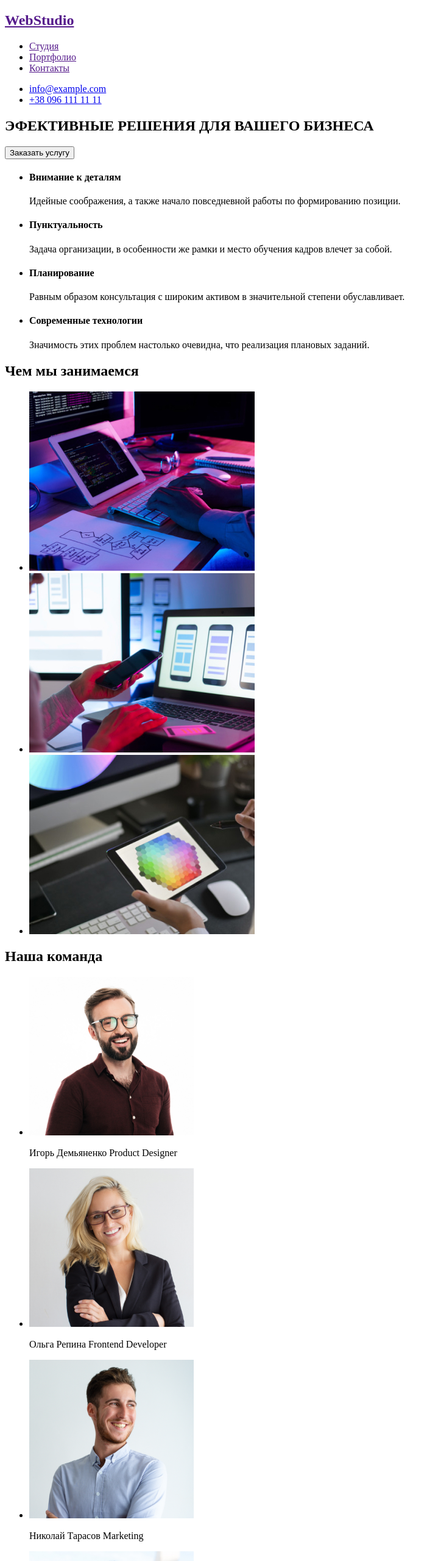
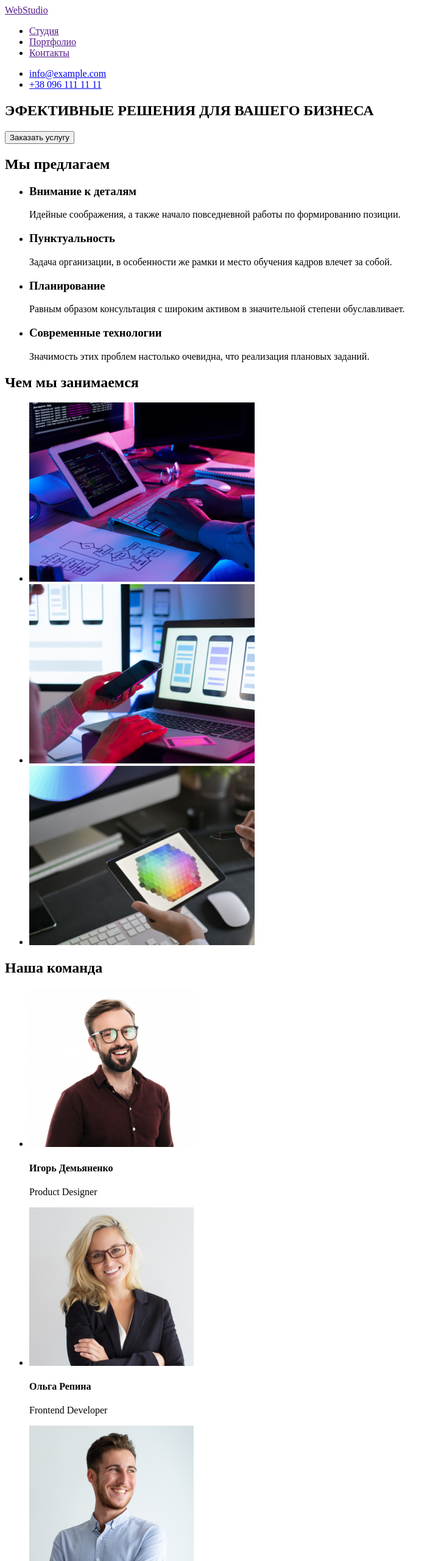
Before and after one commit to Roman10001/goit-markup-hw-01-main, a plain HTML site: page index.html in a window 1280 px wide. Shown: the top 2560 px of the page at 61% size, without its empty margins (0-719 px from the left). Drawn offline with Linux system fonts and the light colour scheme.

Commit message:
correction of errors pointed out by the mentor

```diff
--- a/index.html
+++ b/index.html
@@ -9,9 +9,9 @@
 <body>
     <!--Шапка-->
     <header>
-        <section>
 
-            <a href=""> <h2>WebStudio</h2></a>
+
+            <a href="">WebStudio</a>
             <nav>
             <ul>
 
@@ -26,7 +26,7 @@
              <li> <a href="tel:+380961111111">+38 096 111 11 11</a> </li>
              </ul>
 
-        </section>
+
 
     </header>
     <!--Основа-->
@@ -37,14 +37,15 @@
             <button type="button">Заказать услугу</button>
         </section>
         <section>
+            <h2>Мы предлагаем</h2>
             <ul>
-                <li><h4>Внимание к деталям</h4>
+                <li><h3>Внимание к деталям</h3>
                         Идейные соображения, а также начало повседневной работы по формированию позиции.</li>
-                <li><h4>Пунктуальность</h4>
+                <li><h3>Пунктуальность</h3>
                         Задача организации, в особенности же рамки и место обучения кадров влечет за собой.</li>
-                <li> <h4>Планирование</h4>
+                <li> <h3>Планирование</h3>
                         Равным образом консультация с широким активом в значительной степени обуславливает.</li>
-                <li><h4>Современные технологии</h4>
+                <li><h3>Современные технологии</h3>
                         Значимость этих проблем настолько очевидна, что реализация плановых заданий.</li>
         </ul>
         </section>
@@ -72,28 +73,32 @@
         <li> <img src="images/igor.jpg"
             alt="Игорь Демьяненко Product Designer"
             width="270"/>
-            <p>Игорь Демьяненко Product Designer</p>
+            <h4>Игорь Демьяненко</h4>
+            <p>Product Designer</p>
         </li>
 
 
         <li> <img src="images/olga.jpg"
                 alt="Ольга Репина Frontend Developer"
                 width="270"/>
-                <p>Ольга Репина Frontend Developer</p>
+                <h4>Ольга Репина</h4>
+                <p>Frontend Developer</p>
         </li>
 
 
         <li> <img src="images/nicholas.jpg"
             alt="Николай Тарасов Marketing"
             width="270"/>
-            <p> Николай Тарасов Marketing</p>
+            <h4>Николай Тарасов</h4>
+            <p>Marketing</p>
         </li>
 
 
         <li>   <img src="images/michael.jpg"
                alt="Михаил Ермаков UI Designer"
                width="270"/>
-               <p>Михаил Ермаков UI Designer</p>
+               <h4>Михаил Ермаков</h4>
+               <p>UI Designer</p>
         </li>
 
 
@@ -104,15 +109,15 @@
     </main>
     <!-- Подвал страницы -->
     <footer>
-        <a href=""><h2>WebStudio</h2></a>
+        <a href="">WebStudio</a>
 
         <address >
-
-              <a href="https://bit.ly/3pXMvUd" target="_blank" rel="noopener noreferrer">г. Киев, пр-т
-                  Леси Украинки, 26</a>
-              <a class="link" href="mailto:info@devstudio.com">info@example.com</a>
-              <a href="tel:+380961111111">+38 096 111 11 11</a>
-
+            <ul>
+                  <li><a href="https://bit.ly/3pXMvUd" target="_blank" rel="noopener noreferrer">г. Киев, пр-т
+                       Леси Украинки, 26</a> </li>
+                  <li> <a class="link" href="mailto:info@devstudio.com">info@example.com</a></li>
+                  <li> <a href="tel:+380961111111">+38 096 111 11 11</a> </li>
+            </ul>
           </address>
     </footer>
 </body>
```
